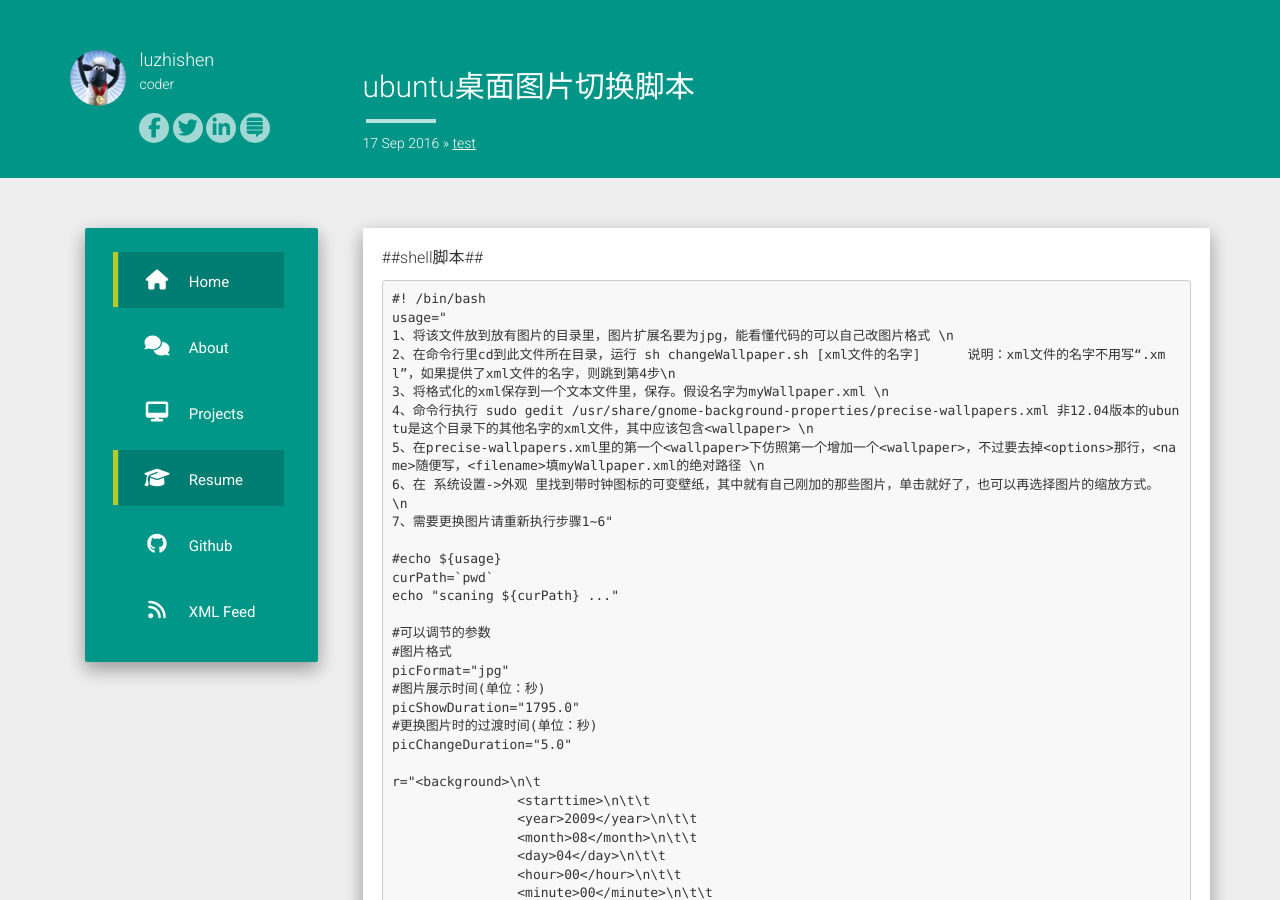
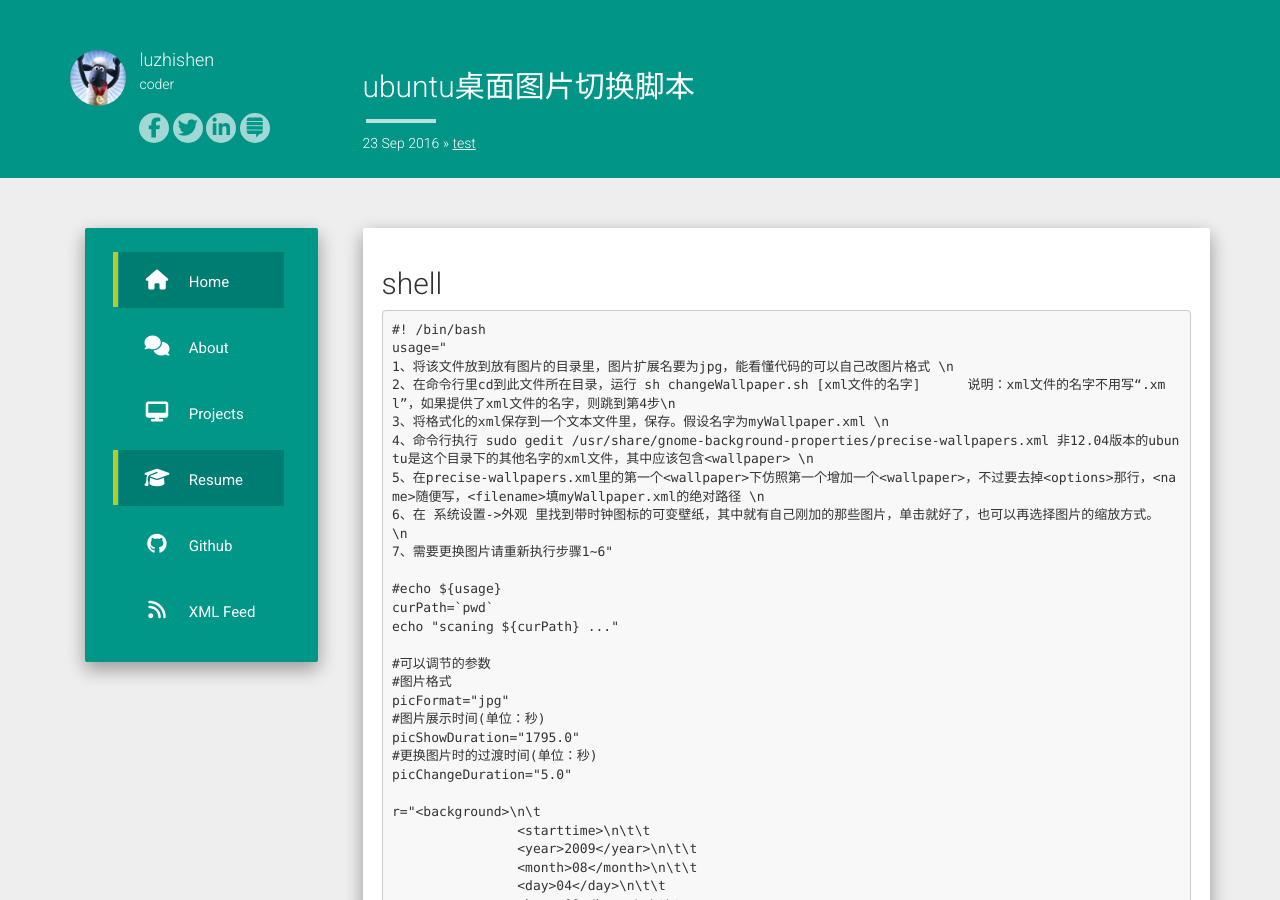
Before and after one commit to wittyLuzhishen/wittyLuzhishen.github.io, a Jekyll site: the page built from _posts/2016-09-23-unbuntu-wallpaper-switcher.md, in a window 1280 px wide and 900 px high. Built offline with Jekyll 4.4.1, drawn with Linux system fonts in a browser that asks for light colours; nearby versions of some CDN libraries; comment, search, counter and statistics services are not loaded.

Commit message:
format fix 3

````diff
--- a/_posts/2016-09-23-unbuntu-wallpaper-switcher.md
+++ b/_posts/2016-09-23-unbuntu-wallpaper-switcher.md
@@ -1,10 +1,10 @@
 ---
 layout: post
 title:  "ubuntu桌面图片切换脚本"
-date:   2016-09-17 13:16:39
+date:   2016-09-23 13:16:39
 categories: test
 ---
-##shell脚本##
+## shell
 
 ```
 #! /bin/bash
````
Also changed, not shown: _posts/2015-07-11-welcome-to-jekyll.md (+1 -1 lines), _posts/2016-11-12-javadoc.md (+2 -2 lines).
